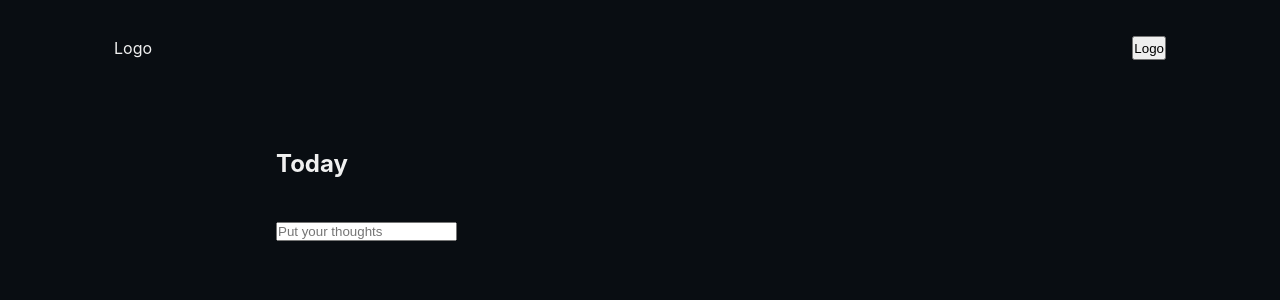
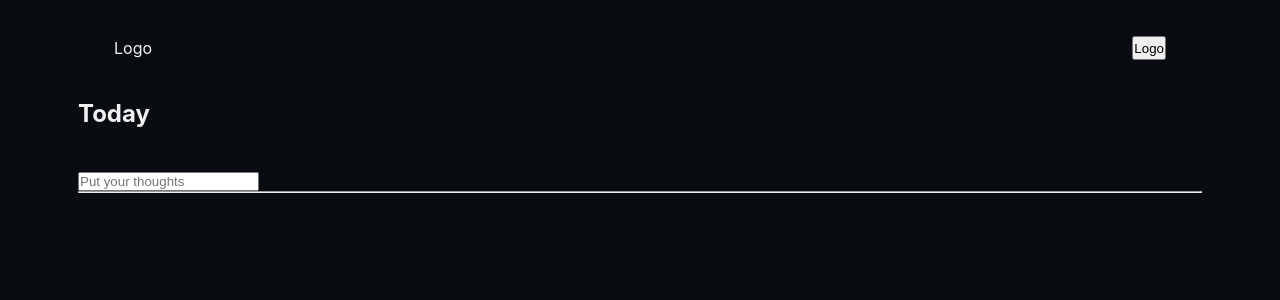
Before and after one commit to frankivann/your-thoughts, a React (Vite) app: page / in a window 1280 px wide. Shown: the top 300 px of the page. Built offline with nearby package versions, Linux system fonts and the light colour scheme.

Commit message:
refactor semantic html

```diff
--- a/src/App.tsx
+++ b/src/App.tsx
@@ -12,9 +12,7 @@ export default function App() {
         <button>Logo</button>
       </header>
 
-      <main className='main'>
-        <ThoughtsList thoughts={thoughts} updateThoughts={updateThoughts} />
-      </main>
+      <ThoughtsList thoughts={thoughts} updateThoughts={updateThoughts} />
     </div>
   )
 }
--- a/src/components/thought.tsx
+++ b/src/components/thought.tsx
@@ -11,13 +11,13 @@ export function Thought({ thought }: Props) {
   const today = isToday(new Date(thought.timestamp))
 
   return (
-    <div key={thought.id} className='thought'>
+    <li key={thought.id} className='thought'>
+      <textarea spellCheck={false} readOnly value={thought.value} />
       {today ? (
         <DynamicTimestamp timestamp={thought.timestamp} />
       ) : (
         <StaticTimestamp timestamp={thought.timestamp} />
       )}
-      <li>{thought.value}</li>
-    </div>
+    </li>
   )
 }
--- a/src/components/thoughts-list.tsx
+++ b/src/components/thoughts-list.tsx
@@ -12,7 +12,7 @@ export function ThoughtsList({ thoughts, updateThoughts }: Props) {
   const entries = Object.entries(thoughts)
 
   return (
-    <section className='thoughts-list'>
+    <main>
       {entries.map(([day, thoughtsPerDay]) => {
         const isToday = day === KEY_DAYS.TODAY
         const isEmpty = thoughtsPerDay.length === 0
@@ -26,6 +26,6 @@ export function ThoughtsList({ thoughts, updateThoughts }: Props) {
           <ThoughtsPerDay key={day} day={day} thoughtsPerDay={thoughtsPerDay} />
         )
       })}
-    </section>
+    </main>
   )
 }
--- a/src/components/thoughts-per-day.tsx
+++ b/src/components/thoughts-per-day.tsx
@@ -9,9 +9,10 @@ interface Props {
 
 export function ThoughtsPerDay({ thoughtsPerDay, day, children }: Props) {
   return (
-    <article className='thoughts-per-day'>
-      <h2>{day}</h2>
+    <article>
+      <h2 className='title-day'>{day}</h2>
       {children}
+      <hr className='divider' />
       <ThoughtsListPerDay key={day} thoughtsPerDay={thoughtsPerDay} />
     </article>
   )
```
